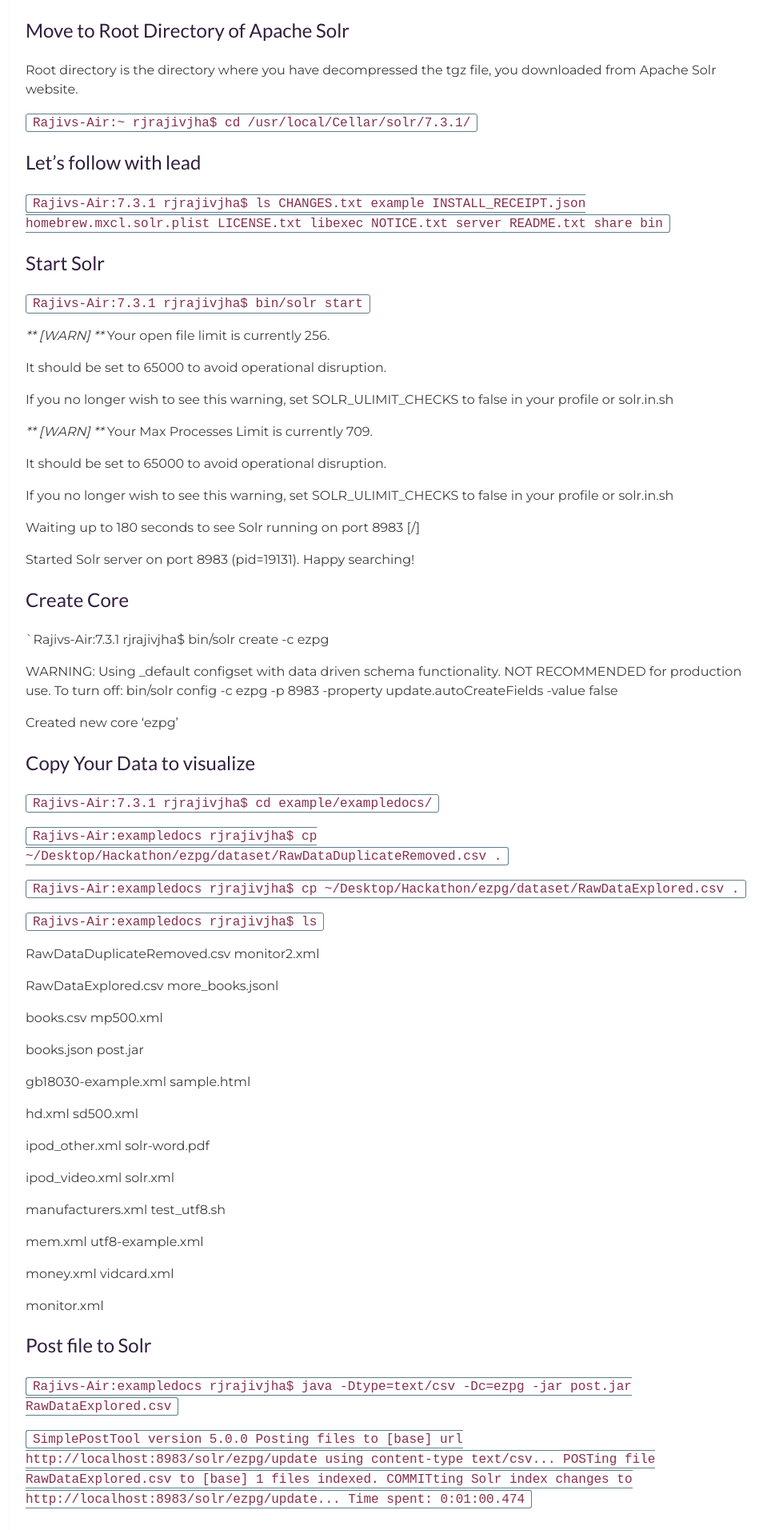
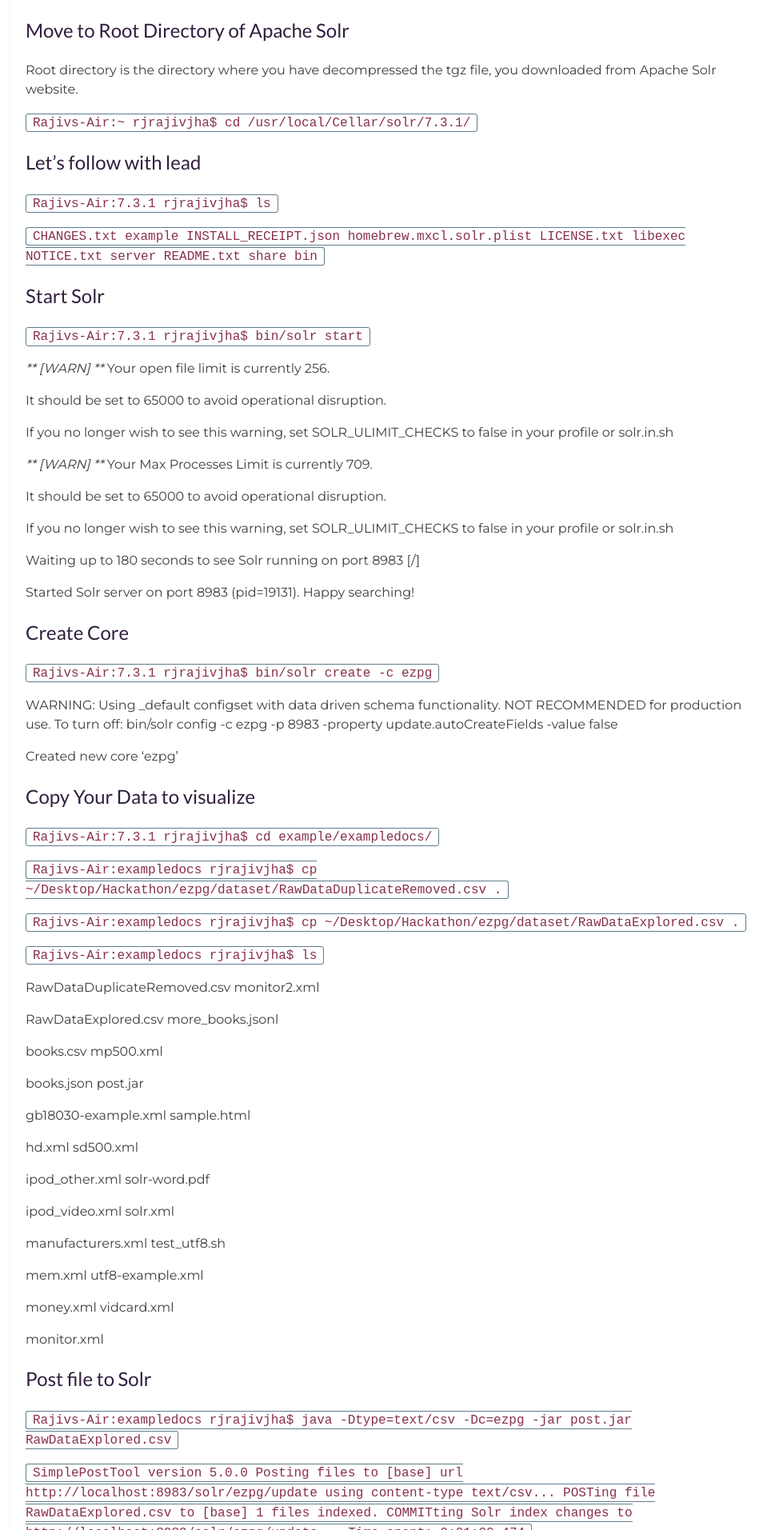
Before and after one commit to rjrajivjha/rjrajivjha.github.io, a Jekyll site: the page built from _posts/hackathons/2018-07-02-Setup-Apache-Solr-and-Banana.md, in a window 1280 px wide. Shown: the part 805-2718 px from the top of the page at 80% size, without its empty margins (148-1112 px from the left). Built offline with Jekyll 4.4.1, drawn with Linux system fonts in a browser that asks for light colours; our own code applies the rules of GitHub Pages for plain Markdown files; comment, search, counter and statistics services are not loaded.

```diff
--- a/_posts/hackathons/2018-07-02-Setup-Apache-Solr-and-Banana.md
+++ b/_posts/hackathons/2018-07-02-Setup-Apache-Solr-and-Banana.md
@@ -25,8 +25,9 @@ Root directory is the directory where you have decompressed the tgz file, you do
 
 ## Let's follow with lead
 
-`Rajivs-Air:7.3.1 rjrajivjha$ ls
-CHANGES.txt			example
+`Rajivs-Air:7.3.1 rjrajivjha$ ls`
+
+`CHANGES.txt			example
 INSTALL_RECEIPT.json		homebrew.mxcl.solr.plist
 LICENSE.txt			libexec
 NOTICE.txt			server
@@ -56,7 +57,7 @@ Started Solr server on port 8983 (pid=19131). Happy searching!
 
 ## Create Core
 
-`Rajivs-Air:7.3.1 rjrajivjha$ bin/solr create -c ezpg
+`Rajivs-Air:7.3.1 rjrajivjha$ bin/solr create -c ezpg`
 
 WARNING: Using _default configset with data driven schema functionality. NOT RECOMMENDED for production use.
          To turn off: bin/solr config -c ezpg -p 8983 -property update.autoCreateFields -value false
@@ -115,8 +116,11 @@ Link to download - https://github.com/lucidworks/banana
 ## Copy Banana to Server and Run Server
 
 `Rajivs-Air:7.3.1 rjrajivjha$ cd server/`
+
 `Rajivs-Air:server rjrajivjha$ cd solr-webapp/`
+
 `Rajivs-Air:solr-webapp rjrajivjha$ cd webapp/`
+
 `Rajivs-Air:webapp rjrajivjha$ cp -r ~/Downloads/banana .`
 
 > Link to Solar Dashboard - http://localhost:8983/solr/#/
```
